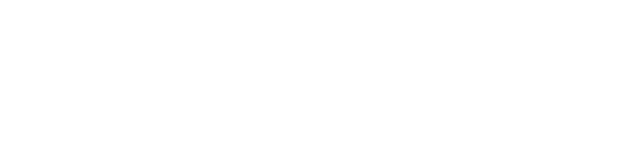
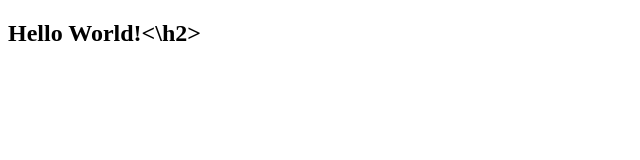
Before and after one commit to mixNIK999/test-site, a plain HTML site: page index.html in a window 1280 px wide. Shown: the whole page, without its empty margins (0-640 px from the left). Drawn offline with Linux system fonts and the light colour scheme.

Commit message:
Update index.html

```diff
--- a/index.html
+++ b/index.html
@@ -17,6 +17,7 @@
 
 <body>
   <!-- your content here... -->
+  <h2>Hello World!<\h2>
 <!--   <script src="js/scripts.js"></script> -->
 </body>
 </html>
```
